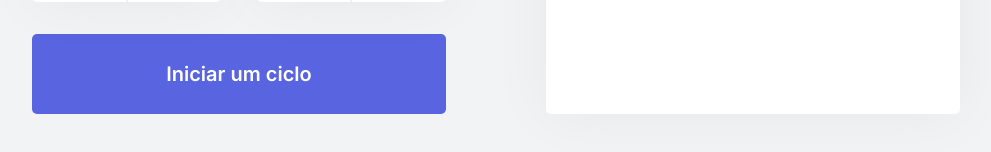
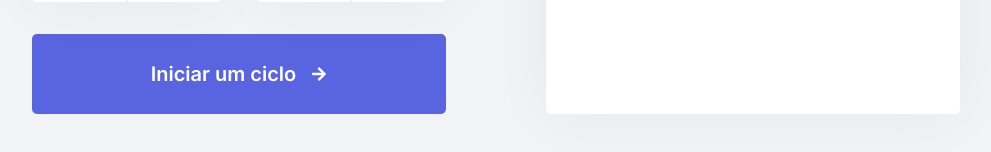
Before and after one commit to mathwcruz/move.it, a Next.js app: page / in a window 1280 px wide. Shown: the part 562-714 px from the top of the page, without its empty margins (144-1135 px from the left). Built offline with nearby package versions, Linux system fonts and the light colour scheme.

Commit message:
style: add icons to countdown buttons

```diff
--- a/src/components/Countdown/index.tsx
+++ b/src/components/Countdown/index.tsx
@@ -1,4 +1,5 @@
 import { useCountdown } from "../../contexts/CountdownContext";
+import { FaCheckCircle, FaArrowRight } from "react-icons/fa";
 
 import styles from "../../styles/components/Countdown.module.css";
 
@@ -32,6 +33,7 @@ export function Countdown() {
       {hasFinished ? (
         <button disabled className={styles.countdownButton}>
           Ciclo encerrado
+          <FaCheckCircle color="#4CD62B" size={16} />
         </button>
       ) : (
         <>
@@ -42,6 +44,7 @@ export function Countdown() {
               onClick={startCountdown}
             >
               Iniciar um ciclo
+              <FaArrowRight color="#FFF" size={16} />
             </button>
           ) : (
             <button
@@ -50,6 +53,7 @@ export function Countdown() {
               onClick={resetCountdown}
             >
               Abandonar ciclo
+              <img src="icons/close.svg" />
             </button>
           )}
         </>
--- a/src/styles/components/Countdown.module.css
+++ b/src/styles/components/Countdown.module.css
@@ -61,6 +61,14 @@
   background: var(--blue-dark);
 }
 
+.countdownButton svg {
+  margin-left: 15px;
+}
+
+.countdownButton img {
+  margin-left: 15px;
+}
+
 .countdownButtonActive {
   background: var(--white);
   color: var(--title);
```
